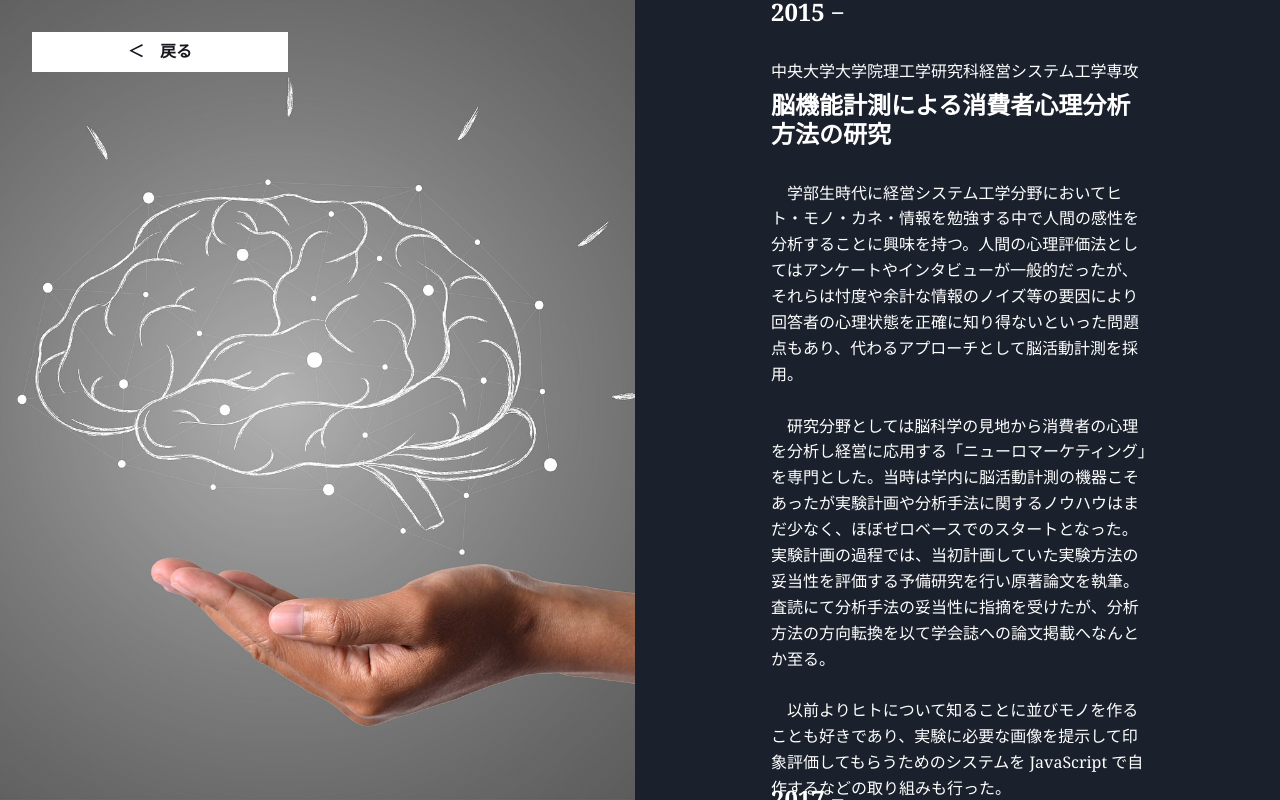
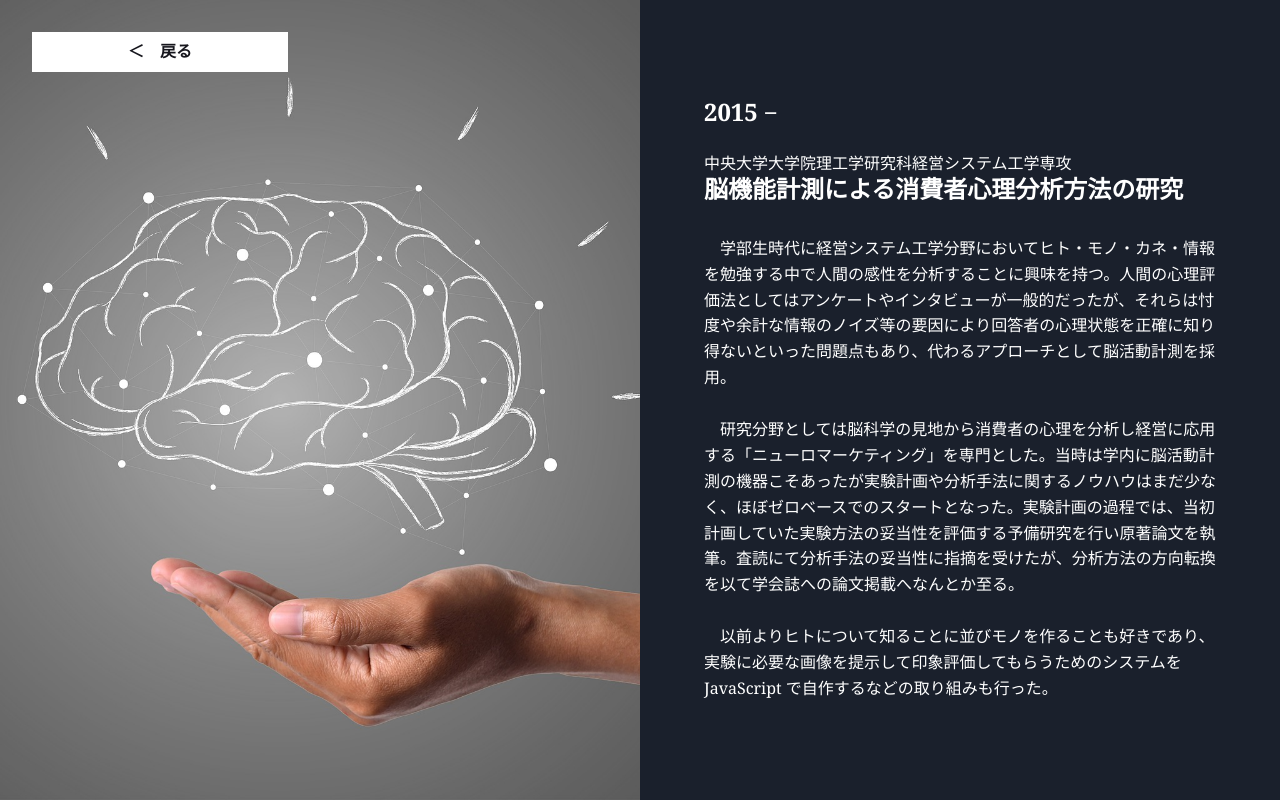
Before and after one commit to 7azu7a/tomokiqi.github.io, a Next.js app: page /career in a window 1280 px wide. Shown: the top 800 px of the page. Built offline with nearby package versions, Linux system fonts and the light colour scheme; grey boxes are pictures that could not be loaded.

Commit message:
for responsive

```diff
--- a/src/components/BlogPageHeader.tsx
+++ b/src/components/BlogPageHeader.tsx
@@ -22,8 +22,8 @@ export const BlogPageHeader: React.VFC<Props> = ({ setSearchWord }) => {
     setSearchWord(e.target.value);
 
   return (
-    <Flex width="100%" direction={{ base: 'column', sm: 'row' }}>
-      <Box width="100%" mr="2em" mb="2em">
+    <Flex width="100%" direction={{ base: 'column', md: 'row' }}>
+      <Box width={{ base: '8em', md: '100%' }} mr="2em" mb="2em">
         <ButtonParts label={'＜　戻る'} callback={routerBack} />
       </Box>
       <InputGroup>
--- a/src/components/CareerList.tsx
+++ b/src/components/CareerList.tsx
@@ -7,12 +7,12 @@ export const CareerList = () => {
     <Flex flexDirection="column" justifyContent="left" w="50%">
       <Heading
         fontSize="1.25em"
-        textAlign={{ base: 'center', sm: 'start' }}
-        mb="4em"
+        textAlign={{ base: 'center', md: 'start' }}
+        mb="2em"
       >
         経歴
       </Heading>
-      <VStack alignItems="flex-start" textAlign="justify" spacing={16}>
+      <VStack alignItems="flex-start" textAlign="justify" spacing="2em">
         {career.map((content) => (
           <CareerModule key={content.year} {...content} />
         ))}
--- /dev/null
+++ b/src/components/CareerPageHeader.tsx
@@ -0,0 +1,17 @@
+import { useRouter } from 'next/router';
+import { useCallback } from 'react';
+import { Flex, Box } from '@chakra-ui/react';
+import { ButtonParts } from 'components/parts/ButtonParts';
+
+export const CareerPageHeader = () => {
+  const router = useRouter();
+  const routerBack = useCallback(() => router.back(), []);
+
+  return (
+    <Flex width="100%">
+      <Box width="100%" mr="2em" mb="2em">
+        <ButtonParts label={'＜　戻る'} callback={routerBack} />
+      </Box>
+    </Flex>
+  );
+};
--- a/src/components/parts/ButtonParts.tsx
+++ b/src/components/parts/ButtonParts.tsx
@@ -10,7 +10,7 @@ export const ButtonParts: React.VFC<ButtonProps> = ({ label, callback }) => (
     bgColor="white"
     color="black"
     borderRadius="0"
-    width={{ base: '100%', sm: '16em' }}
+    width={{ base: '100%', md: '16em' }}
     onClick={callback}
     _active={{
       borderWidth: '2px',
--- a/src/constant/myCareer.tsx
+++ b/src/constant/myCareer.tsx
@@ -1,4 +1,6 @@
-export const career = [
+import { ICareer } from 'interfaces/career';
+
+export const career: ICareer[] = [
   {
     year: '2015',
     cover: 'brain.jpg',
@@ -24,87 +26,3 @@ export const career = [
       '　ソフトバンク帰任後はデータ流通系Webアプリのフロントエンド開発や産学連携ヘルスケア系iOSアプリの企画開発を担当。後者のプロト開発にてReactNativeによるアプリ開発とチームリーダーないしスクラムマスターに従事していたが、PJ中止に伴い前者のフロントエンド開発に注力。\n\n　当時のフロントエンドは初学者３名という開発体制。機能追加の度に多くのコンポーネントで改修を要したり、AtomicDesignを採用するもAtomが条件分岐のスパゲッティコードになったりといった状況。試行錯誤していたが、PJ計画変更に伴いフロントエンドが不要となりこちらも開発は打ち切りとなる。その後エンジニアやスクラムマスターとして如何にすれば良いプロダクト作りができるだろうかと体系的な勉強のため、部門の資格取得支援制度を利用しScrumAllianceの研修を受講。認定スクラムマスター「CSM」の資格を取得。現在はMLOpsサービスのマネージメントコンソールとしてフロントエンドを開発。\n\n　チームメンバーのPJ掛け持ちにより教科書的なスクラム開発はできない、またいつどんな形でPJや開発が打ち切りとなるか分からない。そのようなリスクが常に伴っているが、今日もまだユーザーに価値あるサービス開発を提供できるよう尽力している。',
   },
 ];
-
-// import { Box } from '@chakra-ui/react';
-
-// export const useHistory = () => {
-//   const from2015 = () => (
-//     <Box w="100%">
-//       <p>
-//         学部生時代に経営システム工学分野においてヒト・モノ・カネ・情報を勉強する中で人間の感性を分析することに興味を持つ。
-//       </p>
-//       <p>
-//         人間の心理評価法としてはアンケートやインタビューが一般的だったが、それらは忖度や余計な情報のノイズ等の要因により回答者の心理状態を正確に知り得ないといった問題点もあり、代わるアプローチとして脳活動計測を採用。
-//       </p>
-//       <p>
-//         研究分野としては脳科学の見地から消費者の心理を分析し経営に応用する「ニューロマーケティング」となる。当時は学内に脳活動計測の機器こそあったが実験計画や分析手法に関するノウハウはまだ少なく、ほぼゼロベースでのスタートとなった。
-//       </p>
-//       <p>
-//         実験計画の過程では、当初計画していた実験方法の妥当性を評価する予備研究を行い原著論文を執筆。査読にて分析手法の妥当性に指摘を受けたが、分析方法の方向転換を以て学会誌への論文掲載へ至る。当時からヒトについて知ることに並びモノを作ることも好きであり、実験に必要な画像・映像を提示して印象評価してもらうためのシステムをJavaScriptで自作するなどの取り組みも行っていた。
-//       </p>
-//     </Box>
-//   );
-
-//   const from2017 = () => (
-//     <Box>
-//       <p>
-//         幅広いIT分野で自分が本当にやりたいことを見つけるため、またアニメーション映画「サマーウォーズ」のような電子の世界で生活のあらゆることが完結する世界を実現したいという思いから、当時より巨大な商圏プラットフォーム実現を計画していたソフトバンクへ入社。
-//       </p>
-//       <p>
-//         新卒研修後はソフトバンクの子会社で位置情報データを扱うAgoopへ出向。初年度はtoCサービスの企画や要件定義に従事。そこでペルソナを設定した上での企画立案方法やiOS仕様を理解した上での企画実現方法について学んだ。
-//       </p>
-//       <p>
-//         次年度は通信速度計測モジュールの精度検証やソフトバンクとの折衝に従事。検証作業は大量のデータを手動でExcelに入力したり、検査項目の合否を目視で判定したりと非効率的で検証工数は膨大なものであった。
-//       </p>
-//       <p>
-//         検証や折衝といった仕事の傍ら開発業務に興味を持ち、どうせモノづくりするなら役立つ便利なモノをとPythonを利用した検証自動化ツールを開発。これを皮切りに部署一丸となって検証工数を削減する取り組みが開始した。
-//       </p>
-//       <p>
-//         上司に開発業務を経験したいと伝えていたところ翌年度にソフトバンクへ帰任。自社サービスを開発している部門への配置転換へ至った。
-//       </p>
-//     </Box>
-//   );
-
-//   const from2019 = () => (
-//     <Box>
-//       <p>
-//         ソフトバンク帰任後はデータ流通系Webアプリのフロントエンド開発や産学連携ヘルスケア系iOSアプリの企画開発を担当。後者のプロト開発にてReactNativeによるアプリ開発とチームリーダーないしスクラムマスターに従事していたが、PJ中止に伴い前者のフロントエンド開発に注力。
-//       </p>
-//       <p>
-//         当時のフロントエンドは初学者３名という開発体制。機能追加の度に多くのコンポーネントで改修を要したり、AtomicDesignを採用するもAtomが条件分岐のスパゲッティコードになったりといった状況。試行錯誤していたが、PJ計画変更に伴いフロントエンドが不要となり開発は打ち切りとなる。
-//       </p>
-//       <p>
-//         その後エンジニアやスクラムマスターとして如何にすれば良いプロダクト作りができるだろうかと体系的な勉強のため、部門の資格取得支援制度を利用しScrumAllianceの研修を受講。認定スクラムマスター「CSM」の資格を取得。
-//       </p>
-//       <p>
-//         現在はMLOpsサービスのマネージメントコンソールとしてフロントエンドを開発。チームメンバーのPJ掛け持ちにより教科書的なスクラム開発はできない、またいつどんな形でPJや開発が打ち切りとなるか分からない。そのようなリスクはあるが、今日もまだ見ぬユーザーに喜ばれるサービス開発に尽力している。
-//       </p>
-//     </Box>
-//   );
-
-//   const career = [
-//     {
-//       year: '2015',
-//       cover: 'brain.jpg',
-//       organization: '中央大学大学院理工学研究科経営システム工学専攻',
-//       job: 'ニューロマーケティング（脳科学と経営学の融合分野）に関する研究',
-//       detail: from2015,
-//     },
-//     {
-//       year: '2017',
-//       cover: 'html.jpg',
-//       organization: '株式会社Agoop（ソフトバンク株式会社より出向）',
-//       job: 'toC アプリの企画・要件定義や通信ログ収集モジュールの精度検証・他部署折衝',
-//       detail: from2017,
-//     },
-//     {
-//       year: '2019',
-//       cover: 'csm.png',
-//       organization: 'ソフトバンク株式会社',
-//       job: '自社 MLOps サービスのマネージメントコンソールとしてフロントエンド・BFF開発',
-//       detail: from2019,
-//     },
-//   ];
-
-//   return career;
-// };
--- /dev/null
+++ b/src/interfaces/career.ts
@@ -0,0 +1,7 @@
+export interface ICareer {
+  year: string;
+  cover: string;
+  organization: string;
+  job: string;
+  detail: string;
+}
--- a/src/pages/career.tsx
+++ b/src/pages/career.tsx
@@ -1,13 +1,9 @@
-import { Flex, Box, VStack, HStack, Text, Heading } from '@chakra-ui/react';
-import { ButtonParts } from 'components/parts/ButtonParts';
-import { useRouter } from 'next/router';
-import { useCallback } from 'react';
+import { Flex, Box, Text, Heading } from '@chakra-ui/react';
+import { CareerPageHeader } from 'components/CareerPageHeader';
 import { career } from 'constant/myCareer';
+import { ICareer } from 'interfaces/career';
 
 const Career: React.VFC = () => {
-  const router = useRouter();
-  const routerBack = useCallback(() => router.back(), []);
-
   const EyeCatchImage = ({ imagePath }: { imagePath: string }) => (
     <Flex
       pos="relative"
@@ -18,43 +14,56 @@ const Career: React.VFC = () => {
       bgPos="-320px center"
       bgImage={`/${imagePath}`}
       w="100%"
-      h="100vh"
+      h={{ base: '30vh', lg: '100vh' }}
     />
   );
 
+  const CareerDetail = ({ history }: { history: ICareer }) => (
+    <Flex
+      flexDirection="column"
+      justifyContent="center"
+      alignItems="left"
+      w={{ base: '100%', lg: '50%' }}
+      h={{ base: '', lg: '100vh' }}
+      p={{ base: '2em', lg: '4em' }}
+      minHeight="70vh"
+    >
+      <Heading fontSize="1.5em" mb="1em">
+        {history.year} −
+      </Heading>
+      <Box mb="2em">
+        <Text>{history.organization}</Text>
+        <Heading fontSize="1.5em">{history.job}</Heading>
+      </Box>
+      <Box lineHeight="1.618em">{formatText(history.detail)}</Box>
+    </Flex>
+  );
+
   const formatText = (msg: string) => {
-    return msg.split(/(\n)/g).map((t) => (t === '\n' ? <br /> : t));
+    return msg
+      .split(/(\n)/g)
+      .map((text, index) => (text === '\n' ? <br key={index} /> : text));
   };
 
   return (
     <Flex w="100%" flexDirection="column">
-      <Box pos="fixed" top="2em" left="2em" zIndex={1}>
-        <ButtonParts label={'＜　戻る'} callback={routerBack} />
+      <Box position="fixed" top="2em" mx="2em" zIndex={1}>
+        <CareerPageHeader />
       </Box>
+
       <Flex w="100%">
         <Flex w="100%" flexDirection="column">
           {career.map((history) => (
-            <HStack w="100%">
-              <Flex w="50%">
+            <Flex
+              w="100%"
+              key={history.year}
+              flexDirection={{ base: 'column', lg: 'row' }}
+            >
+              <Flex w={{ base: '100%', lg: '50%' }}>
                 <EyeCatchImage imagePath={history.cover} />
               </Flex>
-              <VStack
-                key={history.year}
-                justifyContent="center"
-                alignItems="left"
-                w="50%"
-                h="100vh"
-                p="8em"
-                spacing="2em"
-              >
-                <Heading fontSize="1.5em">{history.year} −</Heading>
-                <Box>
-                  <Text mb="0.5em">{history.organization}</Text>
-                  <Heading fontSize="1.5em">{history.job}</Heading>
-                </Box>
-                <Box lineHeight="1.618em">{formatText(history.detail)}</Box>
-              </VStack>
-            </HStack>
+              <CareerDetail history={history} />
+            </Flex>
           ))}
         </Flex>
       </Flex>
```
Also changed, not shown: src/components/Profile.tsx (+4 -4 lines), src/components/module/CareerModule.tsx (+24 -16 lines).
